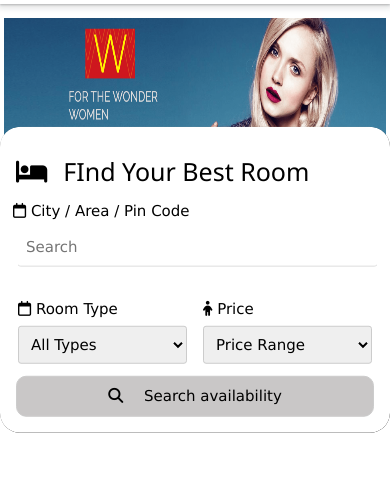
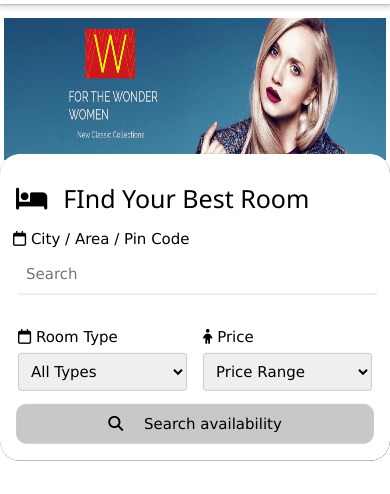
Before and after one commit to Ankitkadere/Booking-Website, a plain HTML site: page Room Booking/index.html in a window 390 px wide. Shown: the part 55-549 px from the top of the page. Drawn offline with nearby package versions, Linux system fonts and the light colour scheme; some packages are replaced by stand-ins of ours.

Commit message:
Add files via upload

```diff
--- a/Room Booking/index.html
+++ b/Room Booking/index.html
@@ -114,7 +114,7 @@
             @media (max-width: 768px) {
 
                 .srcbox {
-                    margin-top: 40%;
+                    margin-top: 47%;
                     height: auto;
                     margin-left: 0px;
                     overflow: hidden;
```
